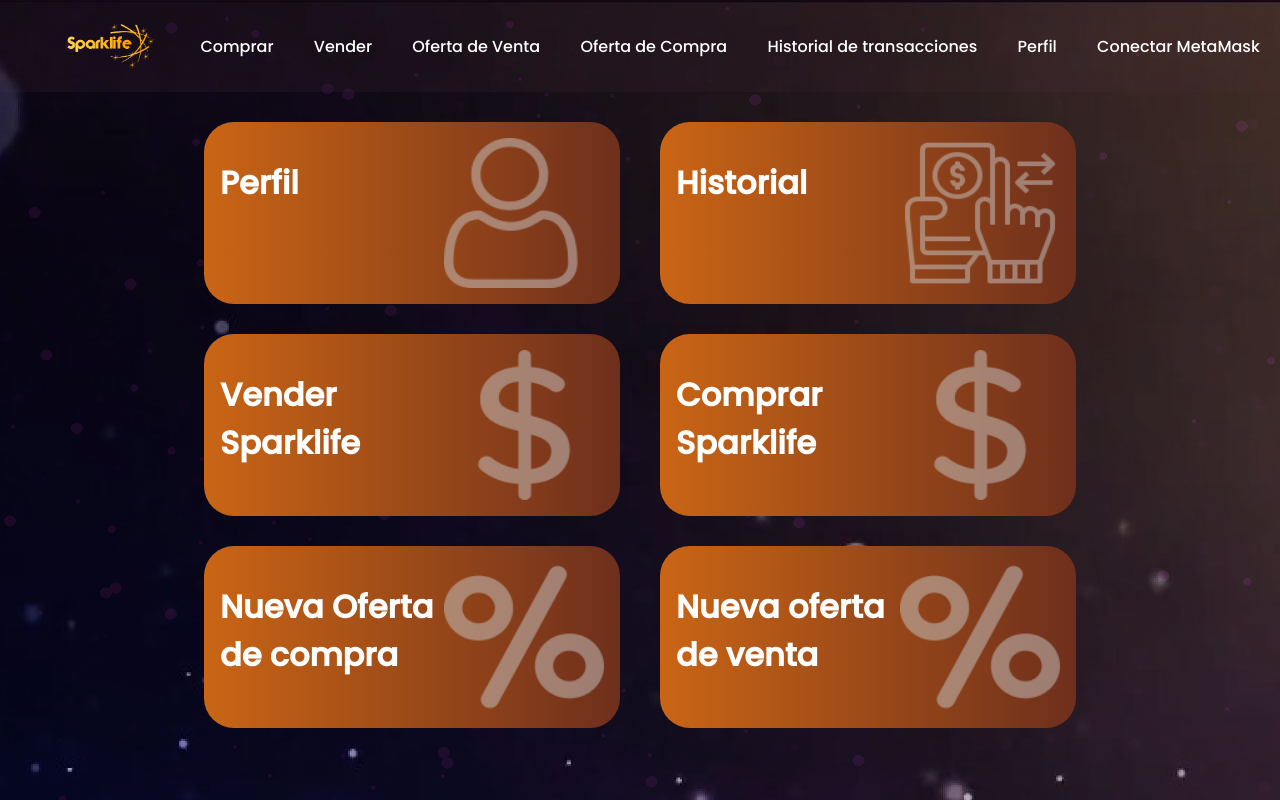
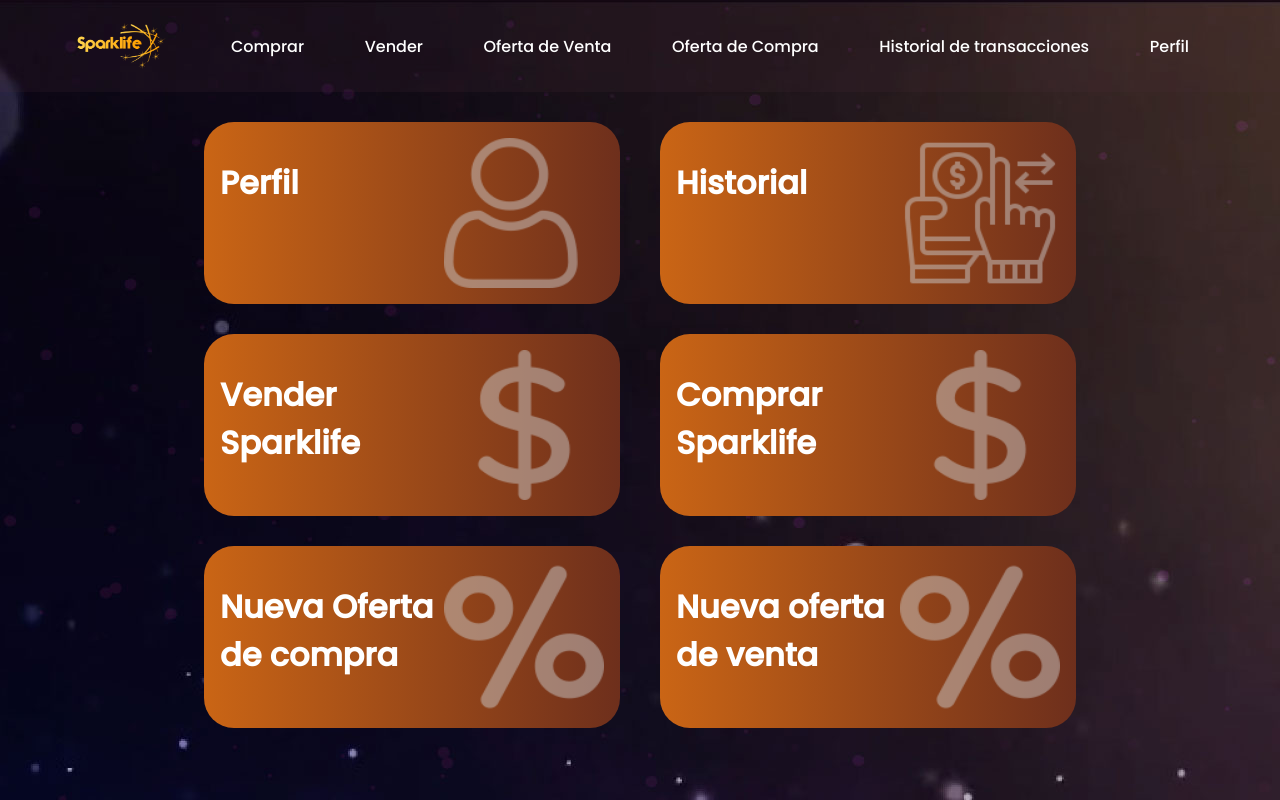
Before and after one commit to Jhonier16s/p2p, a React (Create React App) app: page / in a window 1280 px wide. Built offline with nearby package versions, Linux system fonts and the light colour scheme; no server answers.

Commit message:
detect metamask network

```diff
--- a/src/components/NavBar.js
+++ b/src/components/NavBar.js
@@ -5,6 +5,8 @@
 
 
 const NavBar = () => {
+
+  callMetamask();
 
   return (
     <>
@@ -30,21 +32,7 @@
               <NavLink className={({isActive}) => (isActive ? "active":"NavBar-item")} to="/Profile">Perfil</NavLink>
             </li>
 
-            {
-              (() => {
-                if(typeof window.ethereum == 'undefined') { //Acá debe ir el if ya esta la global con la cuenta o no
-                  return (
-                    <li onClick={callMetamask} style={{cursor:"pointer"}}>
-                      Conectar MetaMask
-                    </li>
-                  )
-                } else {
-                  return (
             <li id="num_cuenta"></li>
-                  )
-                }
-              })()
-            }
 
           </ul>
       </div>
@@ -58,7 +46,9 @@
   if (typeof window.ethereum !== 'undefined') {
     //console.log('MetaMask is installed!');
     getAccount();
+    if(window.ethereum.networkVersion !== '56'){ // 56 es la default para Binance
       changeNetwork();
+    }
   }
   else{
     alert('Necesitas instalar MetaMask');
@@ -68,12 +58,11 @@
 async function getAccount(){
   const accounts = await window.ethereum.request({ method: 'eth_requestAccounts' });
   const account = accounts[0];
-  document.getElementById("num_cuenta").innerHTML=account.substring(0, 5)+"..."+account.substring(account - 4);
+  document.getElementById("num_cuenta").innerHTML=account.substring(0, 5)+"..."+account.slice(-5);
   //console.log(account);
 }
 
 async function changeNetwork(){
-  if(window.ethereum.networkVersion !== '56'){ // 56 es la default para Binance
   await window.ethereum.request({
     method: "wallet_addEthereumChain",
     params: [{
@@ -89,7 +78,6 @@
     }]
   });
 }
-}
 
 
 export default NavBar;
```
Lines whose indentation alone changed are shown as unchanged.
